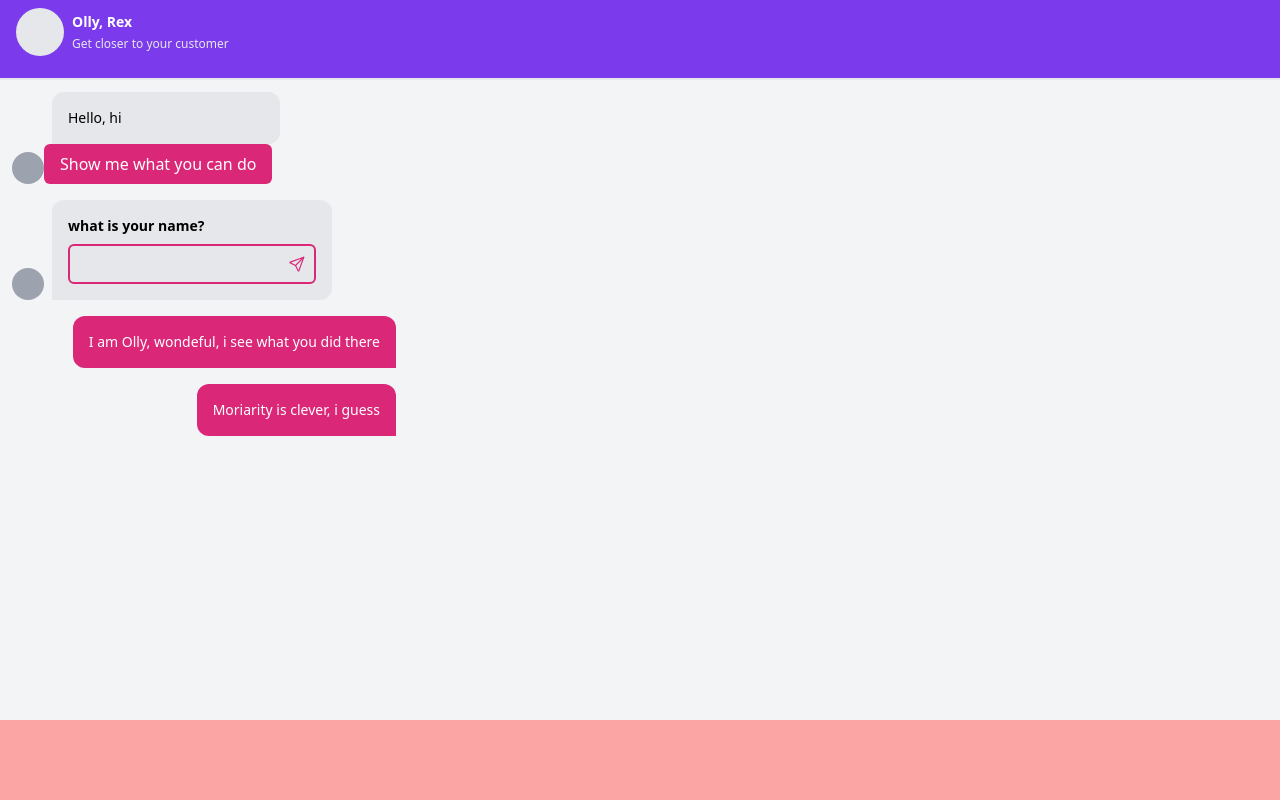
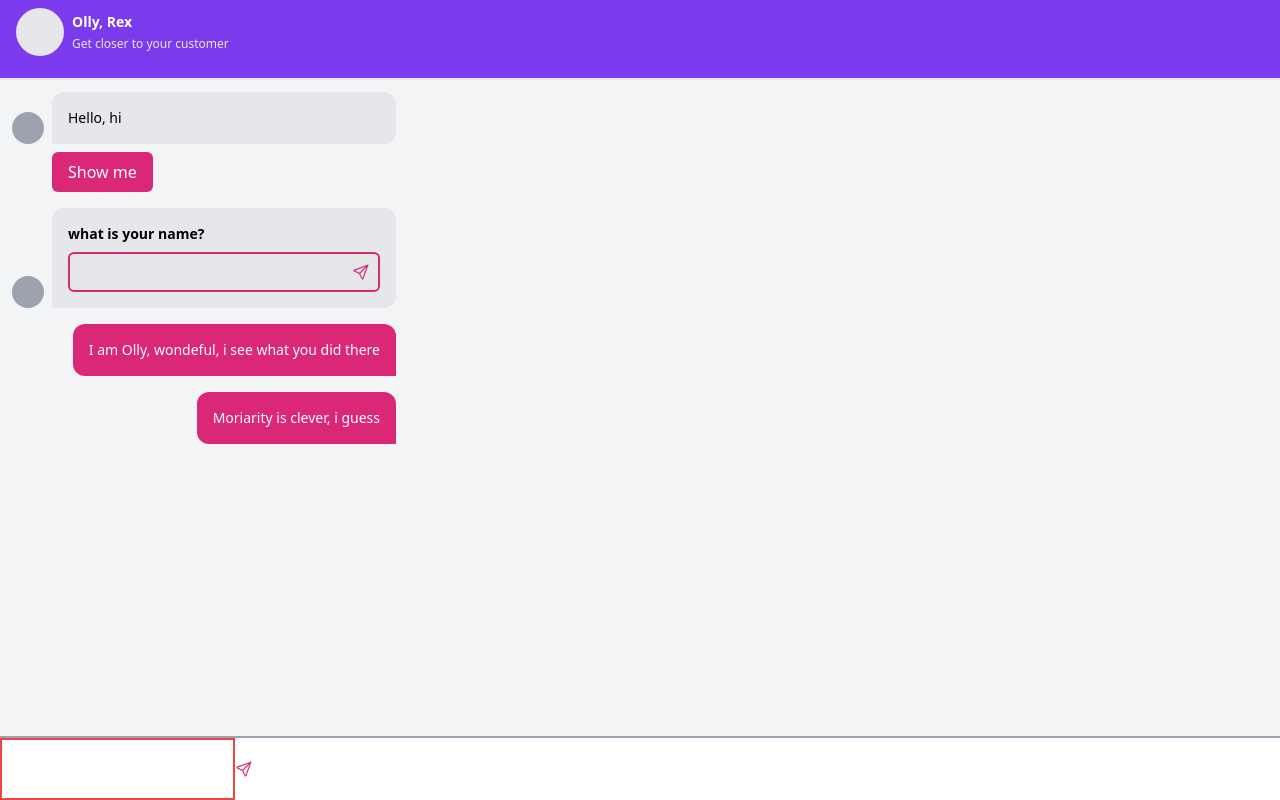
Before and after one commit to EazidoHQ/bot-frontend-react, a React (Create React App) app: page / in a window 1280 px wide. Built offline with nearby package versions, Linux system fonts and the light colour scheme.

Commit message:
feat: init chatbox

```diff
--- a/src/App.tsx
+++ b/src/App.tsx
@@ -1,7 +1,7 @@
 // import logo from './logo.svg';
 import Header from './components/Header';
 import ChatList from './components/chat/List';
-import Input from './components/chat/Input';
+import ChatBox from './components/chat/ChatBox';
 import './App.css';
 
 function App(): JSX.Element {
@@ -9,7 +9,7 @@ function App(): JSX.Element {
     <div className='h-screen'>
       <Header />
       <ChatList />
-      <Input />
+      <ChatBox />
     </div>
   );
 }
--- /dev/null
+++ b/src/components/chat/ChatBox.tsx
@@ -0,0 +1,18 @@
+import Button from '../Button';
+import SendIcon from '../icon/SendIcon';
+
+export default function ChatBox() {
+  return (
+    <div
+      className='w-full border-t-2 border-gray-400 flex'
+      style={{ height: '8%' }}
+    >
+      <input type='text' className='border-2 border-red-500' />
+      <Button
+        children={<SendIcon />}
+        buttonClass=''
+        onClick={() => console.log('clicked')}
+      />
+    </div>
+  );
+}
--- a/src/components/chat/Input.tsx
+++ /dev/null
@@ -1,3 +0,0 @@
-export default function Input() {
-  return <div className='w-full bg-red-300' style={{ height: '10%' }}></div>;
-}
--- a/src/components/chat/List.tsx
+++ b/src/components/chat/List.tsx
@@ -7,7 +7,7 @@ export default function ChatList() {
       is_user: false,
       message: 'Hello, hi',
       expect_response: false,
-      suggestions: ['Show me what you can do'],
+      suggestions: ['Show me'],
     },
     {
       is_user: false,
@@ -33,7 +33,7 @@ export default function ChatList() {
   return (
     <div
       className=' w-full bg-gray-100 p-3 overflow-y-scroll'
-      style={{ height: '80%' }}
+      style={{ height: '82%' }}
     >
       {messages.map((message, index) => (
         <div className='mb-4' key={index}>
--- a/src/components/chat/Message.tsx
+++ b/src/components/chat/Message.tsx
@@ -1,5 +1,6 @@
 import Button from './../Button';
 import { IMessage } from '../../types/interface';
+import SendIcon from '../icon/SendIcon';
 
 interface IProps {
   message: IMessage;
@@ -15,29 +16,21 @@ export default function Message({ message }: IProps) {
           type={message?.response?.type}
           className='focus:outline-none bg-transparent w-full'
         />
-        <button>
-          <svg
-            xmlns='http://www.w3.org/2000/svg'
-            className='flex-shrink-0'
-            width='18'
-            height='18'
-            viewBox='0 0 24 24'
-            stroke='#db2777'
-            stroke-width='1.5'
-            fill='none'
-            stroke-linecap='round'
-            stroke-linejoin='round'
-          >
-            <path stroke='none' d='M0 0h24v24H0z' fill='none' />
-            <line x1='10' y1='14' x2='21' y2='3' />
-            <path d='M21 3l-6.5 18a0.55 .55 0 0 1 -1 0l-3.5 -7l-7 -3.5a0.55 .55 0 0 1 0 -1l18 -6.5' />
-          </svg>
-        </button>
+        <Button
+          children={<SendIcon />}
+          buttonClass='ml-1'
+          onClick={() => console.log('clicked')}
+        />
       </div>
     </div>
   );
-  let Suggestions = message?.suggestions?.map((suggestion) => (
-    <Button children={suggestion} onClick={() => console.log('clicked')} />
+  let Suggestions = message?.suggestions?.map((suggestion, index) => (
+    <Button
+      children={suggestion}
+      buttonClass='px-4 py-2 mt-2 ml-2 bg-pink-600 rounded-md text-white'
+      onClick={() => console.log('clicked')}
+      key={index}
+    />
   ));
   const MessageComponent = (
     <div className='max-w-sm'>
@@ -49,9 +42,8 @@ export default function Message({ message }: IProps) {
         ) : (
           ''
         )}
-        <div>
         <div
-            className={`rounded-xl p-4 ml-2  ${
+          className={`rounded-xl p-4   ${
             !message.is_user
               ? 'ml-2 bg-gray-200 rounded-bl-none w-full'
               : 'bg-pink-600 text-white rounded-br-none ml-auto'
@@ -60,9 +52,13 @@ export default function Message({ message }: IProps) {
           <p className='text-sm'>{message.message}</p>
           {message.expect_response && !message.is_user ? Input : ''}
         </div>
-          {message?.suggestions?.length ? Suggestions : ''}
       </div>
+      {message?.suggestions?.length && (
+        <div className='flex'>
+          <div className='h-8 w-8'></div>
+          {Suggestions}
         </div>
+      )}
     </div>
   );
   return MessageComponent;
--- /dev/null
+++ b/src/components/icon/SendIcon.tsx
@@ -0,0 +1,36 @@
+import React from 'react';
+
+interface Props {
+  width?: string;
+  height?: string;
+  stroke?: string;
+  fill?: string;
+}
+
+const SendIcon: React.FC<Props> = ({
+  width = '18',
+  height = '18',
+  stroke = '#db2777',
+  fill = 'none',
+}) => {
+  return (
+    <svg
+      xmlns='http://www.w3.org/2000/svg'
+      className='flex-shrink-0'
+      width={width}
+      height={height}
+      viewBox='0 0 24 24'
+      stroke={stroke}
+      strokeWidth='1.5'
+      fill={fill}
+      strokeLinecap='round'
+      strokeLinejoin='round'
+    >
+      <path stroke='none' d='M0 0h24v24H0z' fill='none' />
+      <line x1='10' y1='14' x2='21' y2='3' />
+      <path d='M21 3l-6.5 18a0.55 .55 0 0 1 -1 0l-3.5 -7l-7 -3.5a0.55 .55 0 0 1 0 -1l18 -6.5' />
+    </svg>
+  );
+};
+
+export default SendIcon;
```
Lines whose indentation alone changed are shown as unchanged.
